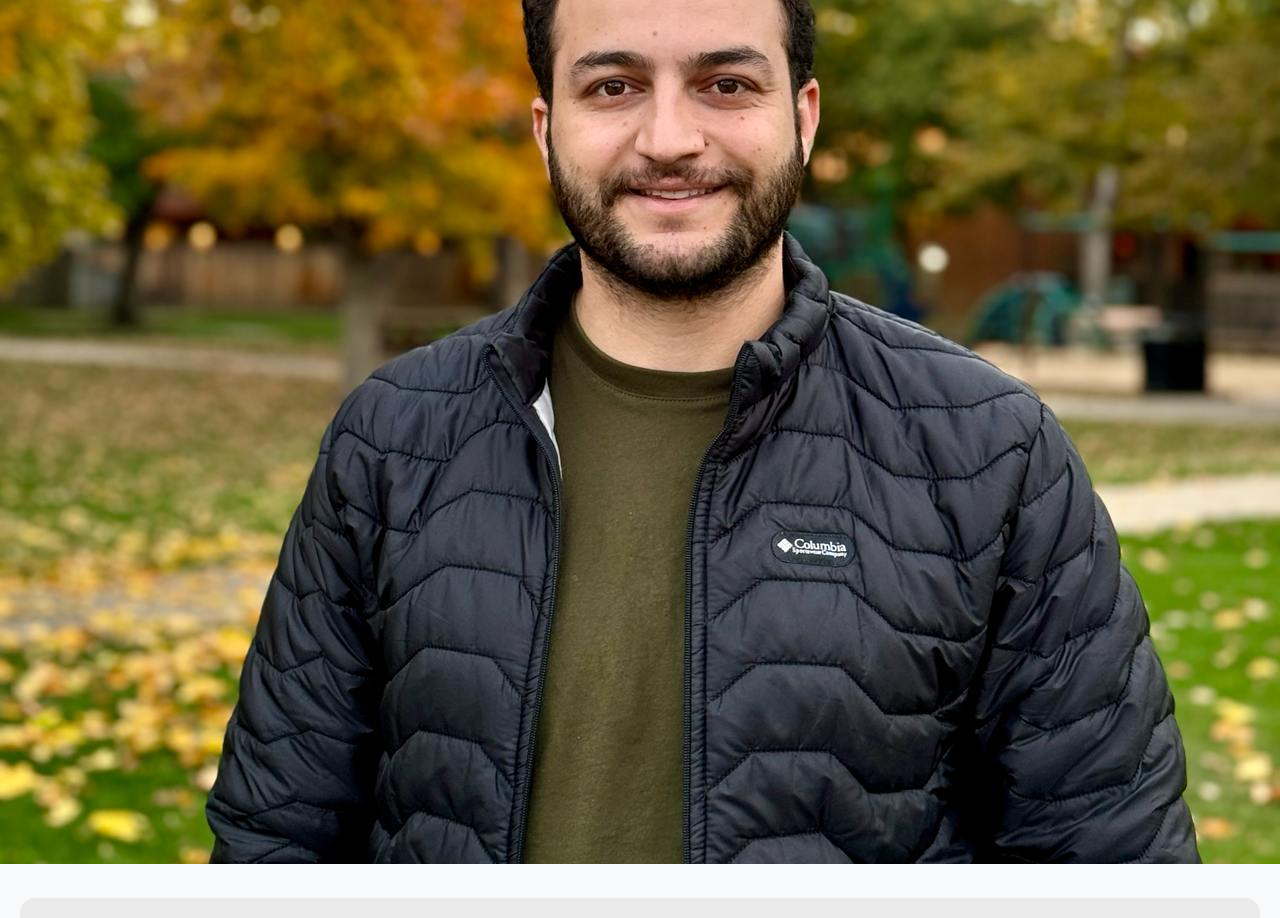
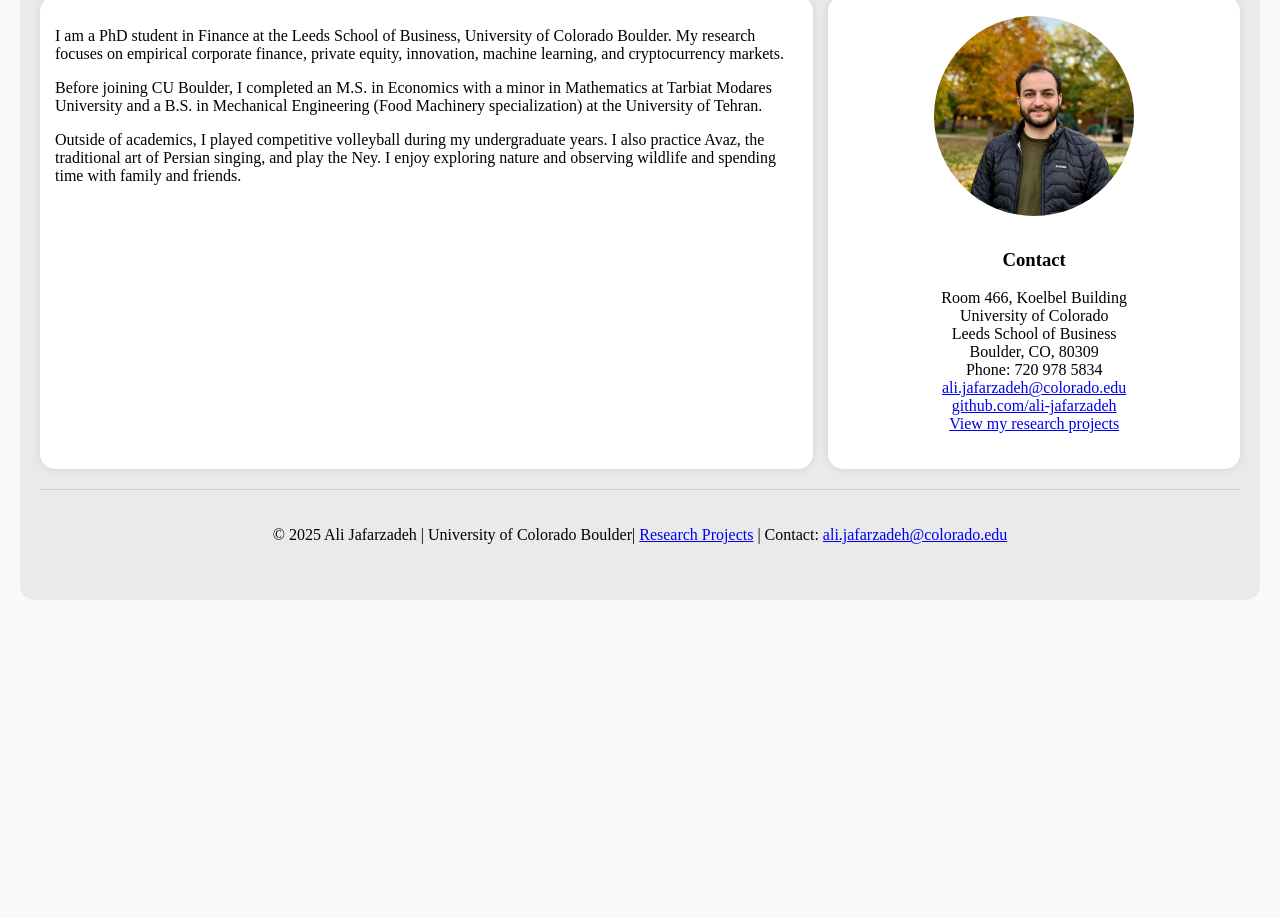
Before and after one commit to ali-jafarzadeh/ali-jafarzadeh.github.io, a Jekyll site: the page index.html, which Jekyll copies as it is, in a window 1280 px wide and 1400 px high, scrolled down 416 px. Shown: the top 918 px of the window. Built offline with Jekyll 4.4.1, drawn with Linux system fonts in a browser that asks for light colours; after the commit the page ends 1046 px from its top, so only the background shows below that.

Commit message:
Update index.html

```diff
--- a/index.html
+++ b/index.html
@@ -9,7 +9,6 @@
   <title>Ali Jafarzadeh | Finance PhD Student at CU Boulder</title>
   <link rel="canonical" href="https://ali-jafarzadeh.com/">
   <meta http-equiv="cache-control" content="no-cache, no-store, must-revalidate">
-  <img src="https://ali-jafarzadeh.com/assets/img/ali.jpeg" alt="Ali Jafarzadeh, Finance PhD student">
 
   <script type="application/ld+json">
   {
@@ -313,7 +312,7 @@
     </div>
 
     <footer>
-      <p>&copy; <script>document.write(new Date().getFullYear());</script> Ali Jafarzadeh | University of Colorado Boulder|<a href="https://ali-jafarzadeh.com/research.html">research projects</a> | Contact: <a href="mailto:ali.jafarzadeh@colorado.edu">ali.jafarzadeh@colorado.edu</a></p>
+      <p>&copy; <script>document.write(new Date().getFullYear());</script> Ali Jafarzadeh | University of Colorado Boulder| <a href="https://ali-jafarzadeh.com/research.html">Research Projects</a> | Contact: <a href="mailto:ali.jafarzadeh@colorado.edu">ali.jafarzadeh@colorado.edu</a></p>
     </footer>
   </div>
 </body>
```
